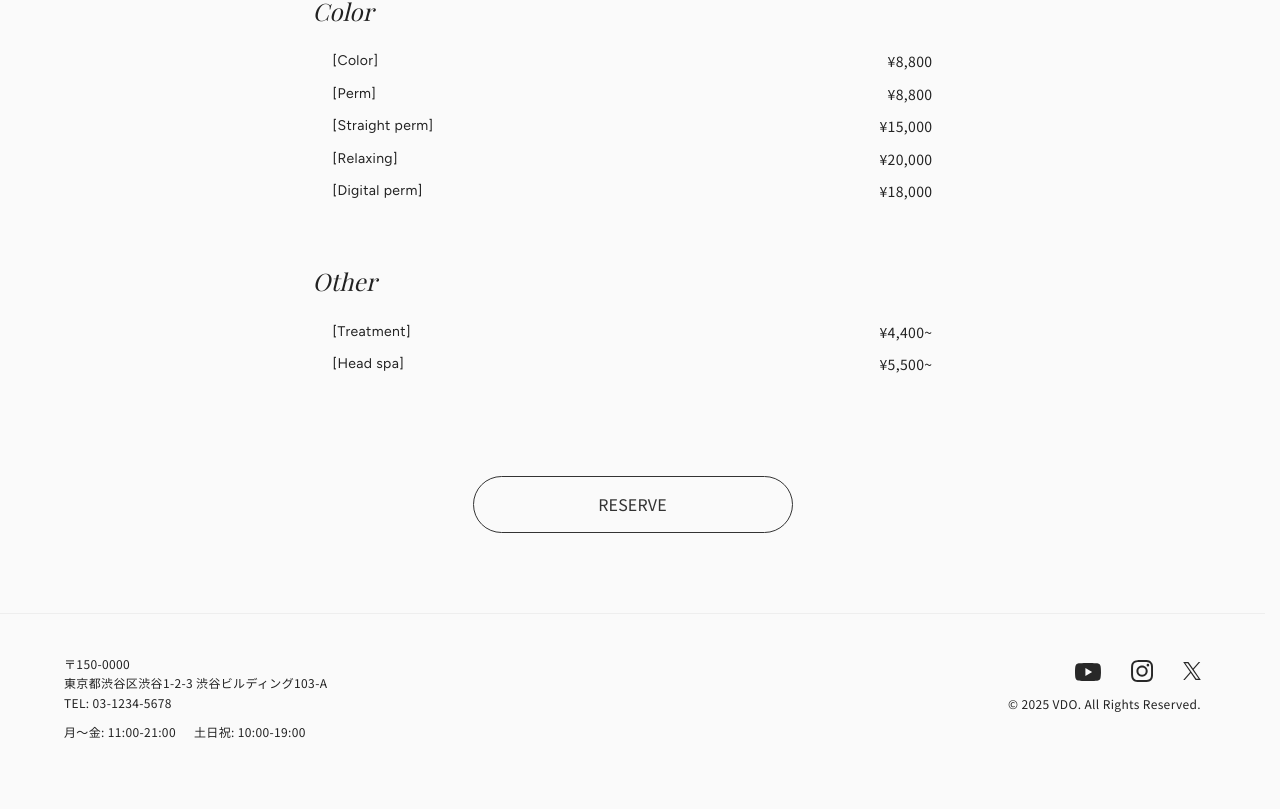
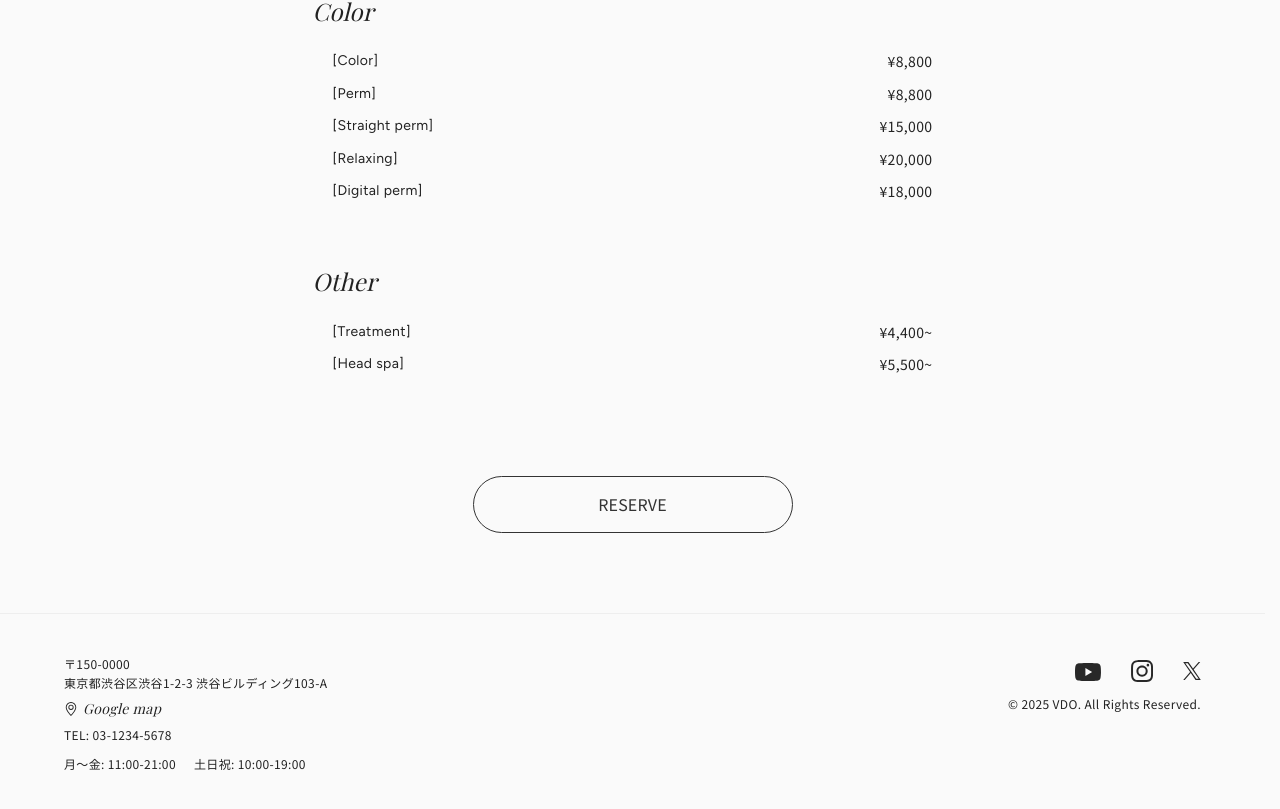
Before and after one commit to koma104/hairsalon-vdo-b, a Next.js app: page / in a window 1280 px wide. Shown: the part 3589-4398 px from the top of the page. Before the commit the page ends 4370 px from the top, so only its background shows below. Built offline with nearby package versions, Linux system fonts and the light colour scheme; a web font is replaced by a local one.

Commit message:
feat: フッターにGoogle Mapsアクセスリンクを追加

```diff
--- a/src/components/Footer/Footer.module.css
+++ b/src/components/Footer/Footer.module.css
@@ -43,6 +43,7 @@
 
 .info {
   display: grid;
+  gap: var(--spacing-xxs);
   margin-block-end: var(--spacing-sm);
 
   @media (min-width: 768px) {
@@ -88,3 +89,27 @@
     text-align: right;
   }
 }
+
+.access-link {
+  display: inline-flex;
+  align-items: center;
+  gap: var(--spacing-xxs);
+  width: fit-content;
+  text-decoration: none;
+  font-family: var(--font-playfair-italic);
+  font-style: italic;
+  font-size: var(--font-xs);
+  transition: color 0.2s ease;
+
+  @media (any-hover: hover) {
+    &:hover {
+      color: var(--color-accent);
+    }
+  }
+}
+
+.access-icon {
+  flex-shrink: 0;
+  width: 1em;
+  height: 1em;
+}
--- a/src/components/Footer/Footer.tsx
+++ b/src/components/Footer/Footer.tsx
@@ -13,6 +13,25 @@ const Footer = () => {
               <br />
               東京都渋谷区渋谷1-2-3 渋谷ビルディング103-A
             </p>
+            <a
+              href="https://maps.google.com/?q=東京都渋谷区渋谷1-2-3+渋谷ビルディング103-A"
+              target="_blank"
+              rel="noopener noreferrer"
+              className={styles['access-link']}
+            >
+              <svg
+                xmlns="http://www.w3.org/2000/svg"
+                width="16"
+                height="16"
+                fill="currentColor"
+                viewBox="0 0 16 16"
+                className={styles['access-icon']}
+              >
+                <path d="M12.166 8.94c-.524 1.062-1.234 2.12-1.96 3.07A32 32 0 0 1 8 14.58a32 32 0 0 1-2.206-2.57c-.726-.95-1.436-2.008-1.96-3.07C3.304 7.867 3 6.862 3 6a5 5 0 0 1 10 0c0 .862-.305 1.867-.834 2.94M8 16s6-5.686 6-10A6 6 0 0 0 2 6c0 4.314 6 10 6 10"/>
+                <path d="M8 8a2 2 0 1 1 0-4 2 2 0 0 1 0 4m0 1a3 3 0 1 0 0-6 3 3 0 0 0 0 6"/>
+              </svg>
+              Google map
+            </a>
             <p>TEL: 03-1234-5678</p>
           </div>
           <div className={styles.hours}>
```
